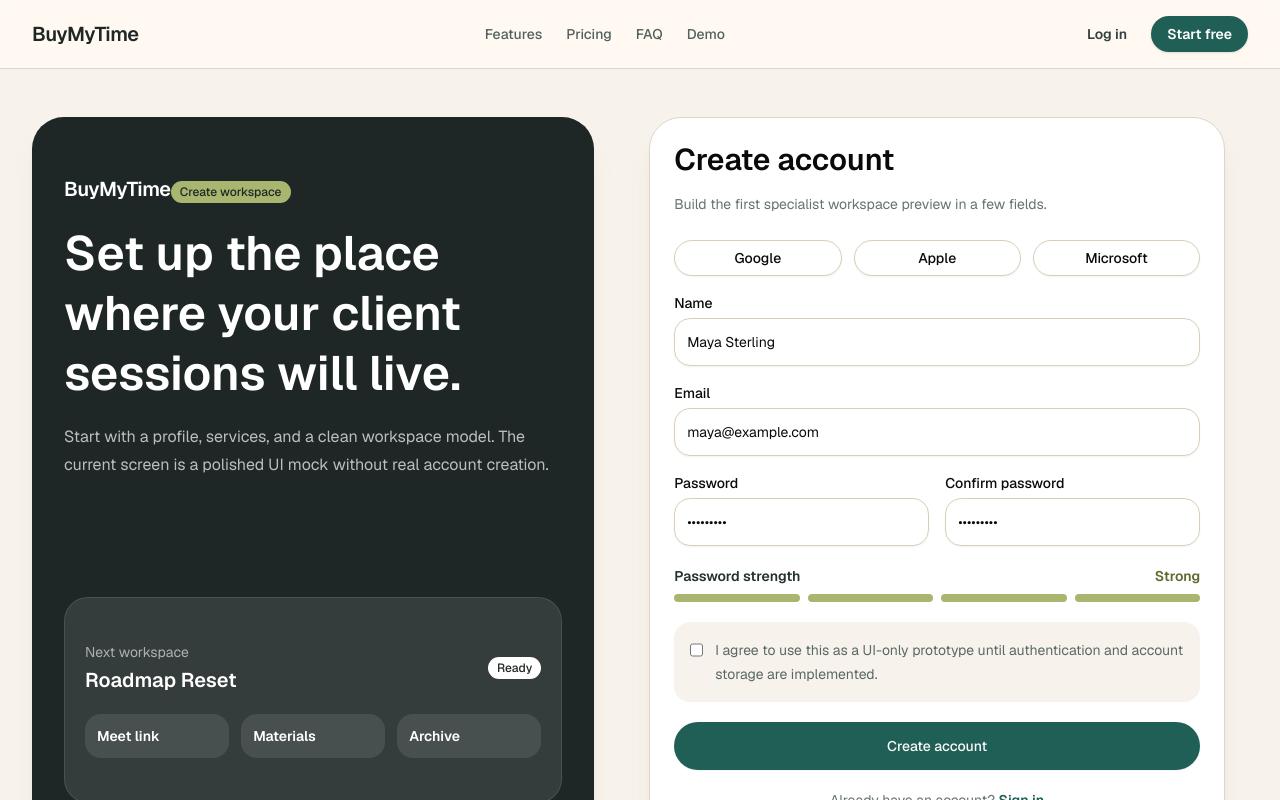
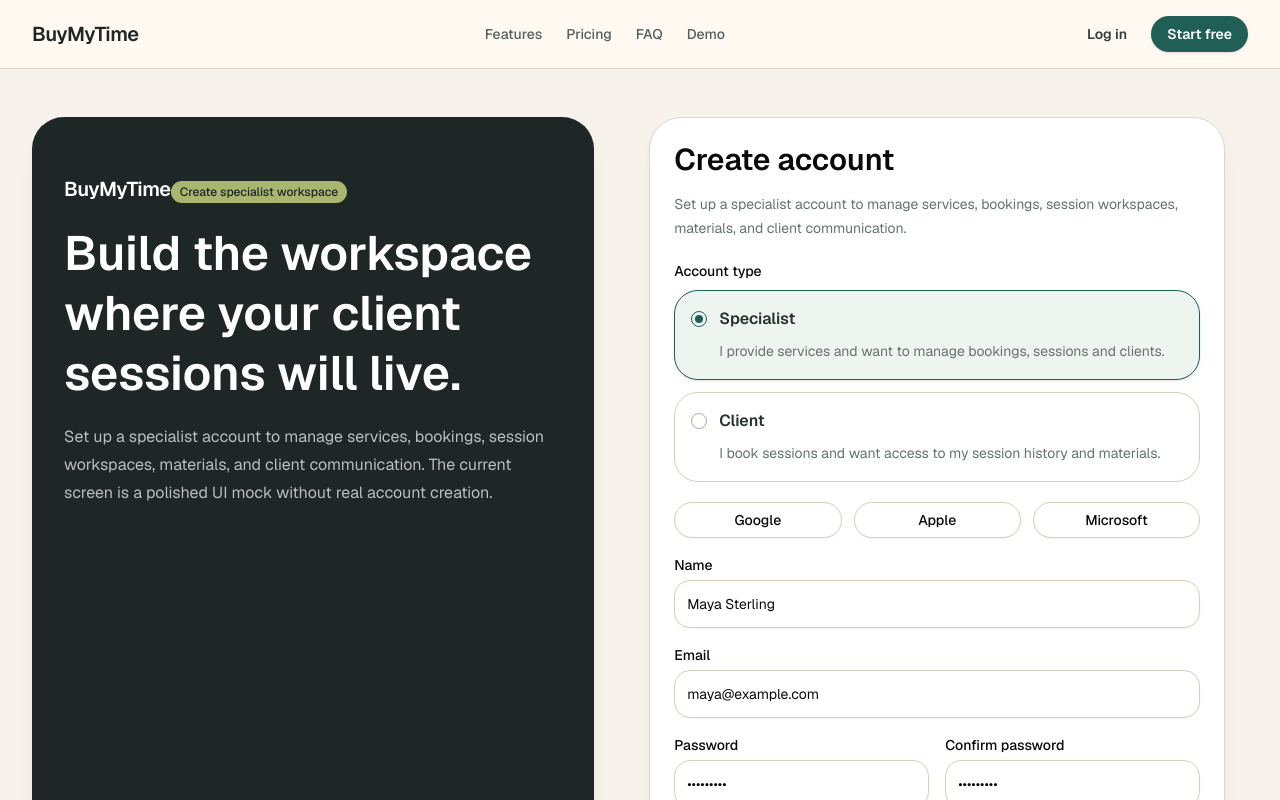
Before and after one commit to OOZaZaOO/Zakhar-Mykhailo, a Next.js app: page /register in a window 1280 px wide. Shown: the top 800 px of the page. Built offline with nearby package versions, Linux system fonts and the light colour scheme.

Commit message:
feat(auth-ui): add specialist and client account type selection

```diff
--- a/src/app/login/page.tsx
+++ b/src/app/login/page.tsx
@@ -21,6 +21,9 @@ export default function LoginPage() {
             <CardTitle className="text-3xl">Log in</CardTitle>
             <p className="text-sm leading-6 text-[#66736f]">
               UI-only authentication preview. No credentials are submitted.
+            </p>
+            <p className="rounded-2xl bg-[#f7f3ec] px-4 py-3 text-sm leading-6 text-[#5a6865]">
+              Your workspace opens based on your account type.
             </p>
           </CardHeader>
           <CardContent className="space-y-5">
--- a/src/app/register/page.tsx
+++ b/src/app/register/page.tsx
@@ -1,4 +1,7 @@
+"use client";
+
 import Link from "next/link";
+import { useState } from "react";
 
 import { AuthShell } from "@/components/auth/auth-shell";
 import { PublicLayout } from "@/components/layout/public-layout";
@@ -8,22 +11,94 @@ import { Input } from "@/components/ui/input";
 import { Label } from "@/components/ui/label";
 import { authProviders } from "@/data/mock";
 
+const accountTypes = {
+  specialist: {
+    label: "Specialist",
+    description:
+      "I provide services and want to manage bookings, sessions and clients.",
+    eyebrow: "Create specialist workspace",
+    title: "Build the workspace where your client sessions will live.",
+    body: "Set up a specialist account to manage services, bookings, session workspaces, materials, and client communication.",
+    name: "Maya Sterling",
+    email: "maya@example.com",
+    button: "Create specialist account",
+  },
+  client: {
+    label: "Client",
+    description:
+      "I book sessions and want access to my session history and materials.",
+    eyebrow: "Create client account",
+    title: "Create a calm place for every session you book.",
+    body: "Set up a client account to access your session history, archived sessions, materials, files, and workspace updates.",
+    name: "Nina Park",
+    email: "nina@example.com",
+    button: "Create client account",
+  },
+} as const;
+
+type AccountType = keyof typeof accountTypes;
+
 export default function RegisterPage() {
+  const [accountType, setAccountType] = useState<AccountType>("specialist");
+  const selectedAccountType = accountTypes[accountType];
+
   return (
     <PublicLayout showBreadcrumbs={false}>
       <AuthShell
-        eyebrow="Create workspace"
-        title="Set up the place where your client sessions will live."
-        description="Start with a profile, services, and a clean workspace model. The current screen is a polished UI mock without real account creation."
+        eyebrow={selectedAccountType.eyebrow}
+        title={selectedAccountType.title}
+        description={`${selectedAccountType.body} The current screen is a polished UI mock without real account creation.`}
       >
         <Card className="w-full max-w-xl rounded-[2rem] border-[#ded5c8] bg-white shadow-xl shadow-[#9c7d5520]">
           <CardHeader className="space-y-2">
             <CardTitle className="text-3xl">Create account</CardTitle>
             <p className="text-sm leading-6 text-[#66736f]">
-              Build the first specialist workspace preview in a few fields.
+              {selectedAccountType.body}
             </p>
           </CardHeader>
           <CardContent className="space-y-5">
+            <div className="space-y-3">
+              <Label>Account type</Label>
+              <div className="grid gap-3">
+                {Object.entries(accountTypes).map(([key, option]) => {
+                  const isSelected = accountType === key;
+
+                  return (
+                    <button
+                      className={`rounded-3xl border p-4 text-left transition ${
+                        isSelected
+                          ? "border-[#1f5f55] bg-[#eef5f1] shadow-sm"
+                          : "border-[#d9ceb9] bg-white hover:bg-[#f7f3ec]"
+                      }`}
+                      key={key}
+                      onClick={() => setAccountType(key as AccountType)}
+                      type="button"
+                    >
+                      <span className="flex items-center gap-3">
+                        <span
+                          className={`flex size-4 items-center justify-center rounded-full border ${
+                            isSelected
+                              ? "border-[#1f5f55]"
+                              : "border-[#b8aa96]"
+                          }`}
+                        >
+                          {isSelected ? (
+                            <span className="size-2 rounded-full bg-[#1f5f55]" />
+                          ) : null}
+                        </span>
+                        <span className="font-semibold text-[#24312f]">
+                          {option.label}
+                        </span>
+                      </span>
+                      <span className="mt-2 block pl-7 text-sm leading-6 text-[#66736f]">
+                        {option.description}
+                      </span>
+                    </button>
+                  );
+                })}
+              </div>
+            </div>
+
             <div className="grid gap-3 sm:grid-cols-3">
               {authProviders.map((provider) => (
                 <Button
@@ -41,7 +116,7 @@ export default function RegisterPage() {
               <Input
                 className="mt-2 h-12 rounded-2xl border-[#d9ceb9]"
                 readOnly
-                value="Maya Sterling"
+                value={selectedAccountType.name}
               />
             </div>
             <div>
@@ -49,7 +124,7 @@ export default function RegisterPage() {
               <Input
                 className="mt-2 h-12 rounded-2xl border-[#d9ceb9]"
                 readOnly
-                value="maya@example.com"
+                value={selectedAccountType.email}
               />
             </div>
             <div className="grid gap-4 sm:grid-cols-2">
@@ -102,7 +177,7 @@ export default function RegisterPage() {
               asChild
               className="h-12 w-full rounded-full bg-[#1f5f55] hover:bg-[#174a43]"
             >
-              <Link href="/dashboard">Create account</Link>
+              <Link href="/dashboard">{selectedAccountType.button}</Link>
             </Button>
             <p className="text-center text-sm text-[#66736f]">
               Already have an account?{" "}
```
Also changed, not shown: 1 other file (tests, documents, lock files or other folders).
